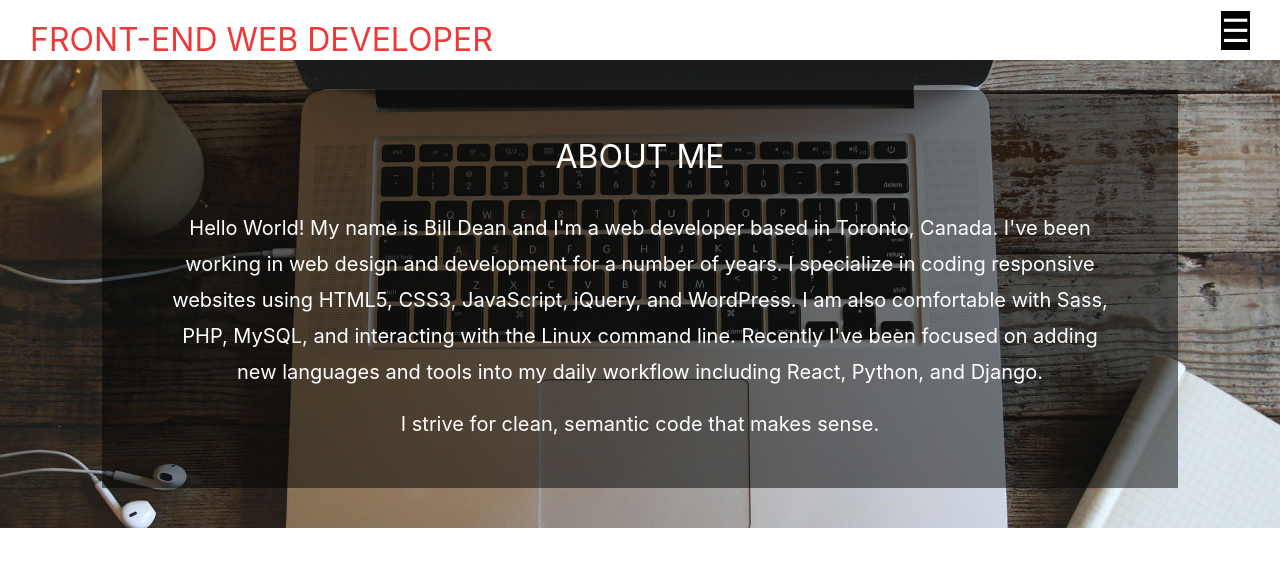
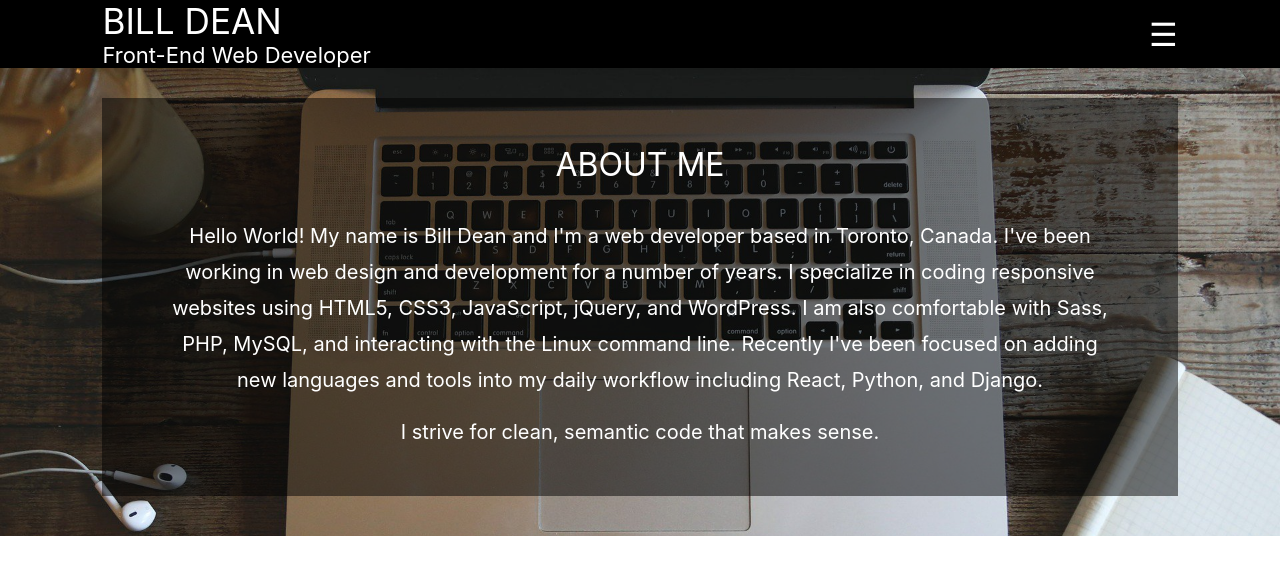
Before and after one commit to bill742/bill742.github.io, a Next.js app: page / in a window 1280 px wide. Shown: the top 574 px of the page. Built offline with nearby package versions, Linux system fonts and the light colour scheme.

Commit message:
Update layout.

```diff
--- a/styles/Header.module.css
+++ b/styles/Header.module.css
@@ -1,56 +1,35 @@
 .header {
   display: flex;
   justify-content: space-between;
-  align-items: center;
-  background: #fff;
-  color: #333;
-  height: 60px;
-  padding: 0 30px;
-  box-shadow: 0 2px 5px rgba(0, 0, 0, 0.1);
+  background: var(--black);
+  color: var(--white);
+  padding: 0 8%;
+  box-shadow: 0 2px 5px rgb(0 0 0 / 10%)
 }
 
-.header a {
-  color: #333;
-  margin-right: 20px;
+.titleContainer {
+  flex-direction: column;
 }
 
-.header a:hover {
-  color: #000;
-}
-.header ul {
-  display: flex;
-  align-items: center;
-  justify-content: center;
-  list-style: none;
-}
-
-.logo {
-  color: red;
-  font-size: 20px;
+.title {
+  margin-bottom: 0;
+  font-size: 2.2rem;
   text-transform: uppercase;
 }
 
-.logo a {
-  color: red;
+.subtitle {
+  margin-top: 0;
+  font-size: 1.375rem;
+  line-height: normal;
+  text-transform: none;
+  color: var(--white);
 }
+
+
 
 @media (max-width: 768px) {
   .header {
     flex-direction: column;
     height: auto;
   }
-
-  .header ul {
-    margin: 20px 0;
-    flex-direction: column;
-    text-align: center;
-  }
-
-  .header a {
-    margin-right: 0;
-  }
-
-  .logo {
-    margin: 20px 0;
-  }
 }
```
